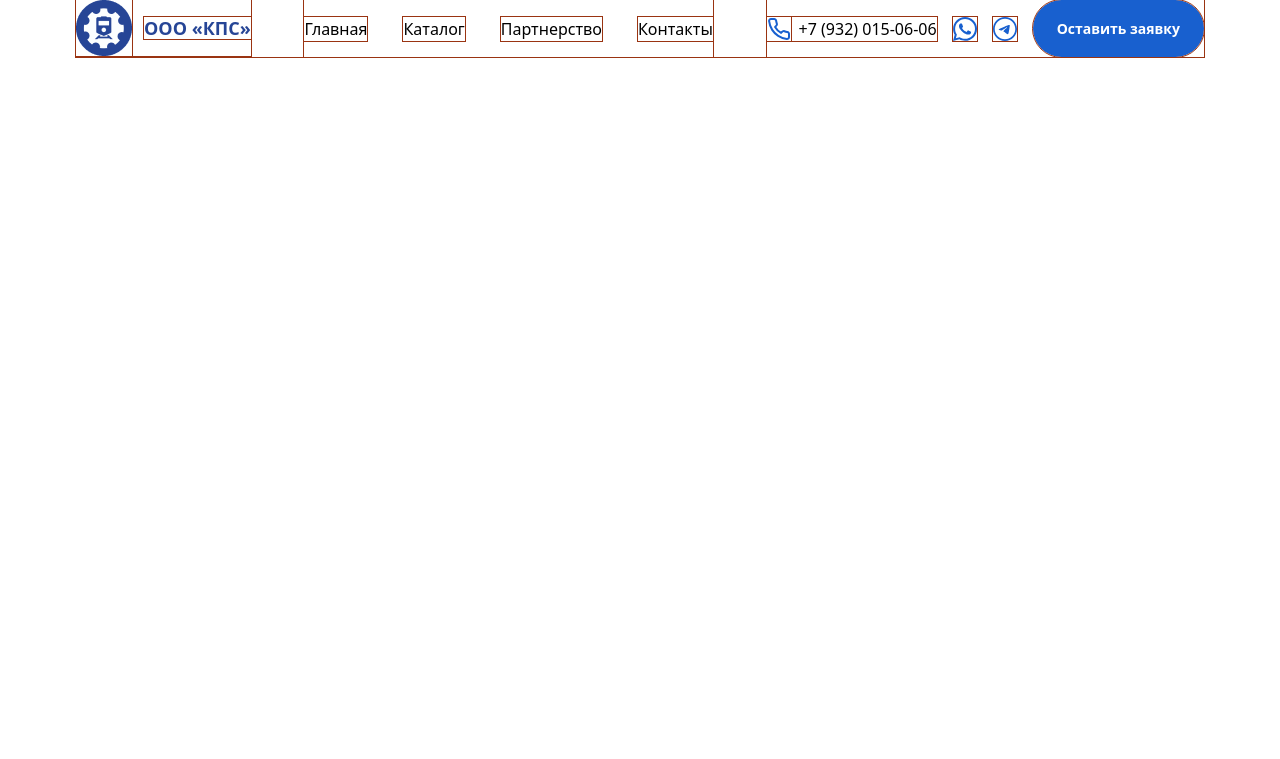
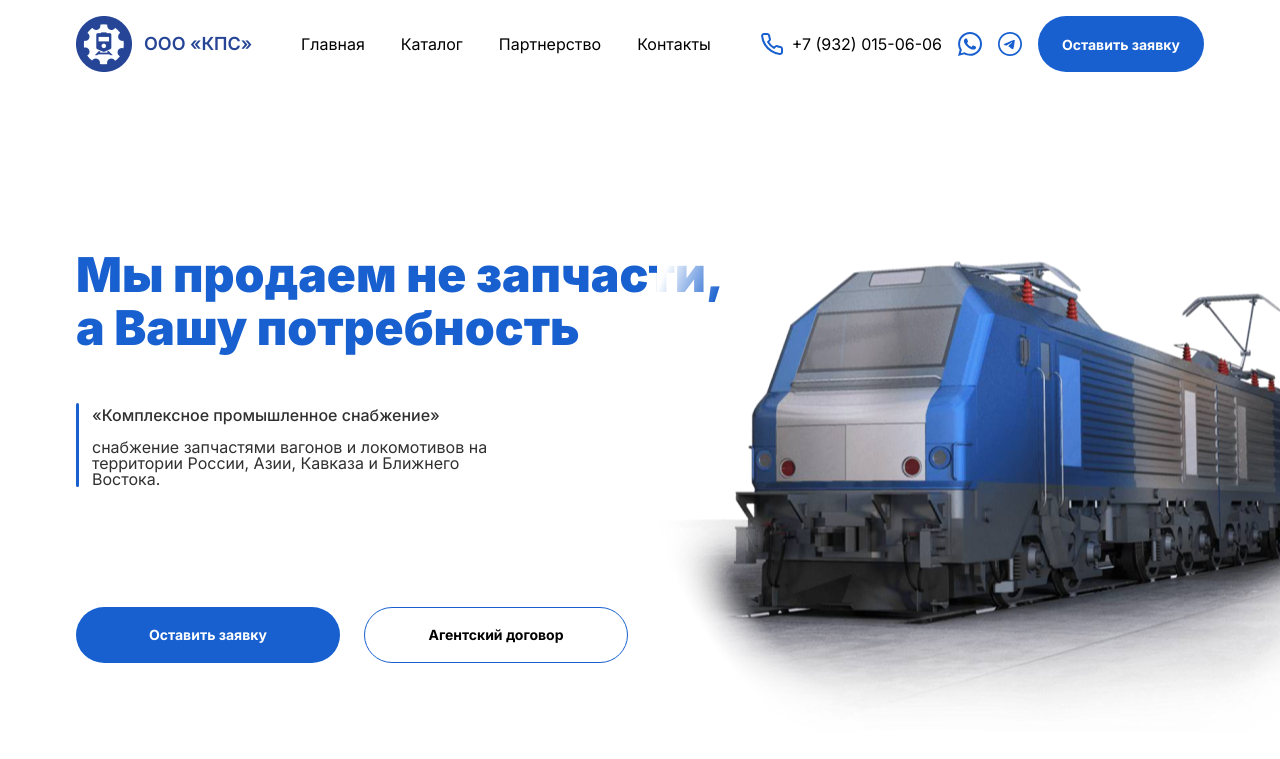
Before and after one commit to eckeriaue/kps, a PHP site: page / in a window 1280 px wide. Shown: the top 759 px of the page. Run offline with PHP 8.4, Linux system fonts and the light colour scheme.

Commit message:
add pictiure

```diff
--- a/assets/css/index.css
+++ b/assets/css/index.css
@@ -590,6 +590,34 @@ video {
   position: sticky;
 }
 
+.right-0{
+  right: 0;
+}
+
+.top-1\/2{
+  top: 50%;
+}
+
+.mt-\[177px\]{
+  margin-top: 177px;
+}
+
+.mt-24{
+  margin-top: 48px;
+}
+
+.mb-3{
+  margin-bottom: 12px;
+}
+
+.mt-4{
+  margin-top: 16px;
+}
+
+.mt-\[120px\]{
+  margin-top: 120px;
+}
+
 .block{
   display: block;
 }
@@ -606,6 +634,10 @@ video {
   display: table;
 }
 
+.grid{
+  display: grid;
+}
+
 .contents{
   display: contents;
 }
@@ -618,12 +650,37 @@ video {
   height: 100%;
 }
 
+.h-\[56px\]{
+  height: 56px;
+}
+
+.max-w-\[648px\]{
+  max-width: 648px;
+}
+
+.max-w-\[423px\]{
+  max-width: 423px;
+}
+
+.max-w-\[552px\]{
+  max-width: 552px;
+}
+
+.-translate-y-1\/2{
+  --tw-translate-y: -50%;
+  transform: translate(var(--tw-translate-x), var(--tw-translate-y)) rotate(var(--tw-rotate)) skewX(var(--tw-skew-x)) skewY(var(--tw-skew-y)) scaleX(var(--tw-scale-x)) scaleY(var(--tw-scale-y));
+}
+
 .transform{
   transform: translate(var(--tw-translate-x), var(--tw-translate-y)) rotate(var(--tw-rotate)) skewX(var(--tw-skew-x)) skewY(var(--tw-skew-y)) scaleX(var(--tw-scale-x)) scaleY(var(--tw-scale-y));
 }
 
 .resize{
   resize: both;
+}
+
+.grid-cols-2{
+  grid-template-columns: repeat(2, minmax(0, 1fr));
 }
 
 .items-center{
@@ -652,6 +709,11 @@ video {
 .gap-x-2{
   -moz-column-gap: 8px;
        column-gap: 8px;
+}
+
+.gap-x-8{
+  -moz-column-gap: 24px;
+       column-gap: 24px;
 }
 
 .truncate{
@@ -690,8 +752,31 @@ video {
   padding-bottom: 20px;
 }
 
+.py-\[19\.5\]{
+  padding-top: 19.5;
+  padding-bottom: 19.5;
+}
+
+.py-\[19\.5px\]{
+  padding-top: 19.5px;
+  padding-bottom: 19.5px;
+}
+
+.pl-3{
+  padding-left: 12px;
+}
+
+.pl-4{
+  padding-left: 16px;
+}
+
 .text-center{
   text-align: center;
+}
+
+.text-5xl{
+  font-size: 3rem;
+  line-height: 1;
 }
 
 .text-lg{
@@ -708,6 +793,18 @@ video {
   font-size: 14px;
 }
 
+.text-\[16px\]{
+  font-size: 16px;
+}
+
+.text-\[12px\]{
+  font-size: 12px;
+}
+
+.font-black{
+  font-weight: 900;
+}
+
 .font-semibold{
   font-weight: 600;
 }
@@ -716,8 +813,8 @@ video {
   font-weight: 700;
 }
 
-.font-black{
-  font-weight: 900;
+.font-medium{
+  font-weight: 500;
 }
 
 .uppercase{
@@ -741,6 +838,10 @@ video {
   font-variant-numeric: var(--tw-ordinal) var(--tw-slashed-zero) var(--tw-numeric-figure) var(--tw-numeric-spacing) var(--tw-numeric-fraction);
 }
 
+.leading-\[110\%\]{
+  line-height: 110%;
+}
+
 .leading-\[22px\]{
   line-height: 22px;
 }
@@ -749,8 +850,12 @@ video {
   line-height: 17px;
 }
 
-.leading-\[110\%\]{
-  line-height: 110%;
+.leading-\[100\%\]{
+  line-height: 100%;
+}
+
+.text-\[color\:var\(--blue-2\)\]{
+  color: var(--blue-2);
 }
 
 .text-\[color\:var\(--blue\)\]{
@@ -789,6 +894,14 @@ video {
   filter: var(--tw-blur) var(--tw-brightness) var(--tw-contrast) var(--tw-grayscale) var(--tw-hue-rotate) var(--tw-invert) var(--tw-saturate) var(--tw-sepia) var(--tw-drop-shadow) !important;
 }
 
+.transition-colors{
+  transition-property: color, background-color, border-color, fill, stroke, -webkit-text-decoration-color;
+  transition-property: color, background-color, border-color, text-decoration-color, fill, stroke;
+  transition-property: color, background-color, border-color, text-decoration-color, fill, stroke, -webkit-text-decoration-color;
+  transition-timing-function: cubic-bezier(0.4, 0, 0.2, 1);
+  transition-duration: 150ms;
+}
+
 .transition{
   transition-property: color, background-color, border-color, fill, stroke, opacity, box-shadow, transform, filter, -webkit-text-decoration-color, -webkit-backdrop-filter;
   transition-property: color, background-color, border-color, text-decoration-color, fill, stroke, opacity, box-shadow, transform, filter, backdrop-filter;
@@ -803,25 +916,15 @@ video {
   transition-duration: 150ms;
 }
 
-.transition-colors{
-  transition-property: color, background-color, border-color, fill, stroke, -webkit-text-decoration-color;
-  transition-property: color, background-color, border-color, text-decoration-color, fill, stroke;
-  transition-property: color, background-color, border-color, text-decoration-color, fill, stroke, -webkit-text-decoration-color;
-  transition-timing-function: cubic-bezier(0.4, 0, 0.2, 1);
-  transition-duration: 150ms;
-}
-
 :root {
   --dark: #303030;
   --blue: #264596;
   --blue-2: #1860cf;
 }
 
-.container *{
-  outline-style: solid;
-  outline-width: 1px;
-  outline-color: #9a3412;
-}
+/* body * {
+  @apply outline outline-1 outline-orange-800;
+} */
 
 .container{
   margin-left: auto;
@@ -829,6 +932,47 @@ video {
   max-width: calc(1128px + 16px);
   padding-left: 8px;
   padding-right: 8px;
+  font-family: 'inter';
+}
+
+.before\:absolute::before{
+  content: var(--tw-content);
+  position: absolute;
+}
+
+.before\:top-0::before{
+  content: var(--tw-content);
+  top: 0;
+}
+
+.before\:left-0::before{
+  content: var(--tw-content);
+  left: 0;
+}
+
+.before\:h-full::before{
+  content: var(--tw-content);
+  height: 100%;
+}
+
+.before\:w-\[3px\]::before{
+  content: var(--tw-content);
+  width: 3px;
+}
+
+.before\:rounded-lg::before{
+  content: var(--tw-content);
+  border-radius: 0.5rem;
+}
+
+.before\:bg-\[color\:var\(--blue-2\)\]::before{
+  content: var(--tw-content);
+  background-color: var(--blue-2);
+}
+
+.before\:content-\[\'\'\]::before{
+  --tw-content: '';
+  content: var(--tw-content);
 }
 
 .hover\:text-\[color\:var\(--blue-2\)\]:hover{
--- a/assets/include/components/markup.php
+++ b/assets/include/components/markup.php
@@ -9,7 +9,7 @@ class Markup
       "border" => 'border border-[color:var(--blue-2)] text-[color:var(--dark )]'
     ],
   ];
-  public function btn($text, $id = '',  $mode = 'fill', $setPadding = 'px-8 py-6')
+  public function btn($text, $mode = 'fill', $id = '',  $setPadding = 'px-8 h-[56px]')
   {
     return <<<"HTML"
       <button
--- a/assets/include/header.php
+++ b/assets/include/header.php
@@ -1,4 +1,4 @@
-<header class="container">
+<header class="container mt-4">
 
 
   <menu class="flex justify-between">
@@ -39,7 +39,7 @@
       </span>
       <a href="#"><img src="./assets/img/social/whatsapp.svg" alt="whatsapp"></a>
       <a href="#"><img src="./assets/img/social/telegram.svg" alt="telegram"></a>
-      <?= $markup->btn('Оставить заявку', 'open-modal-window'); ?>
+      <?= $markup->btn('Оставить заявку', 'fill', 'open-modal-window'); ?>
     </div>
 
   </menu>
--- a/index.php
+++ b/index.php
@@ -13,8 +13,44 @@ $markup = new Markup();
   ?>
 
   <main>
-    <section>
-      <div class="container"></div>
+    <section class="mt-[177px] relative">
+      <div class="absolute right-0 top-1/2 -translate-y-1/2">
+        <img src="./assets/img/main-img-top-content.png" alt="вагон">
+      </div>
+      <div class="container">
+
+        <div>
+          <h1 class="text-[color:var(--blue-2)] text-5xl font-black leading-[110%] max-w-[648px]">
+            Мы продаем не запчасти, а Вашу потребность
+          </h1>
+        </div>
+
+
+        <div class="
+            pl-4 mt-24 text-[color:var(--dark)] max-w-[423px]
+            relative before:absolute before:top-0 before:left-0
+            before:content-[''] before:h-full before:w-[3px]
+            before:rounded-lg
+            before:bg-[color:var(--blue-2)]
+          ">
+
+          <h2 class="font-medium mb-3"> «Комплексное промышленное снабжение» </h2>
+          <blockquote class="text-[16px] leading-[100%]">
+            снабжение запчастями вагонов и локомотивов на территории России,
+            Азии, Кавказа и Ближнего Востока.
+          </blockquote>
+        </div>
+
+
+
+        <div class="mt-[120px] max-w-[552px] grid grid-cols-2 gap-x-8">
+          <?= $markup->btn('Оставить заявку', 'fill', 'open-modal-window') ?>
+          <?= $markup->btn('Агентский договор', 'border') ?>
+        </div>
+
+
+
+      </div>
     </section>
   </main>
 
```
Also changed, not shown: assets/css/input.css (+4 -4 lines), assets/img/main-img-top-content.png (added).
